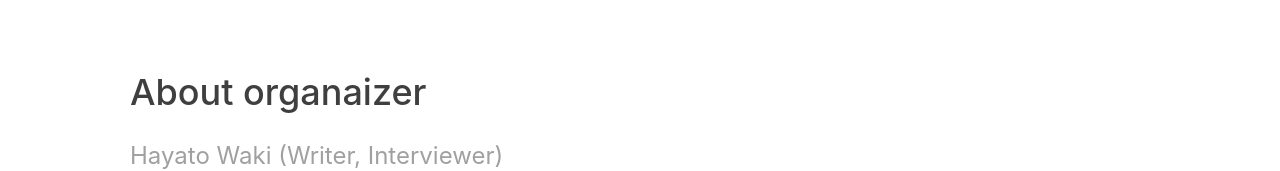
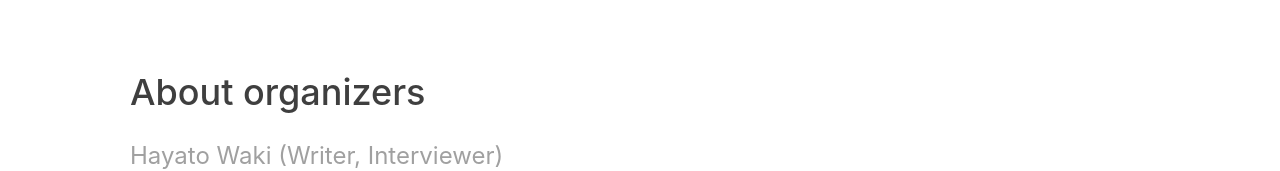
Before and after one commit to wakkihaya/neurotechjp, a Next.js app: page /about in a window 1280 px wide. Shown: the part 576-747 px from the top of the page. Built offline with nearby package versions, Linux system fonts and the light colour scheme.

Commit message:
fix: typo

```diff
--- a/src/pages/about.tsx
+++ b/src/pages/about.tsx
@@ -43,7 +43,7 @@ const AboutPage: React.FC = () => {
           </div>
         </div>
         <div className="about-container--index">
-          <div className="about-container--index-title">About organaizer</div>
+          <div className="about-container--index-title">About organizers</div>
           <div className="about-container--index_box">
             <div className="about-container--index-subtitle">
               Hayato Waki (Writer, Interviewer) <br />
```
